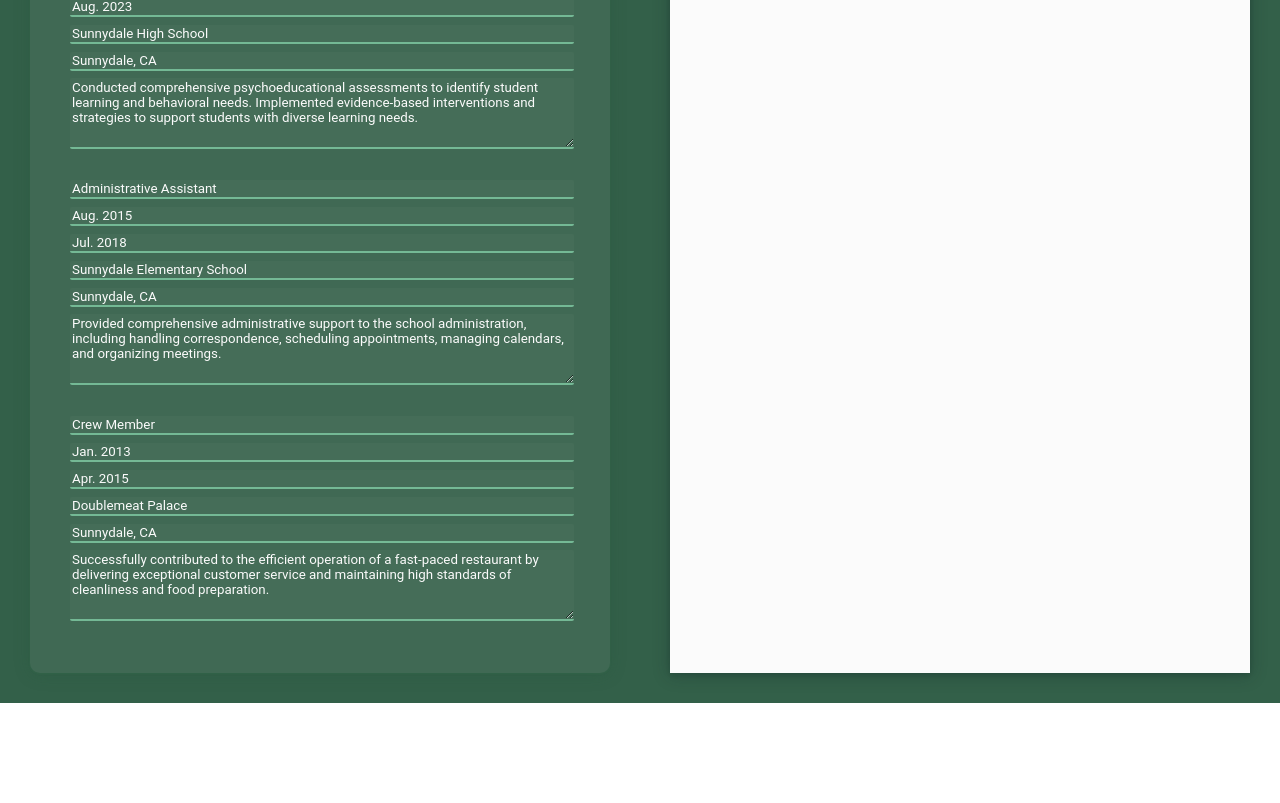
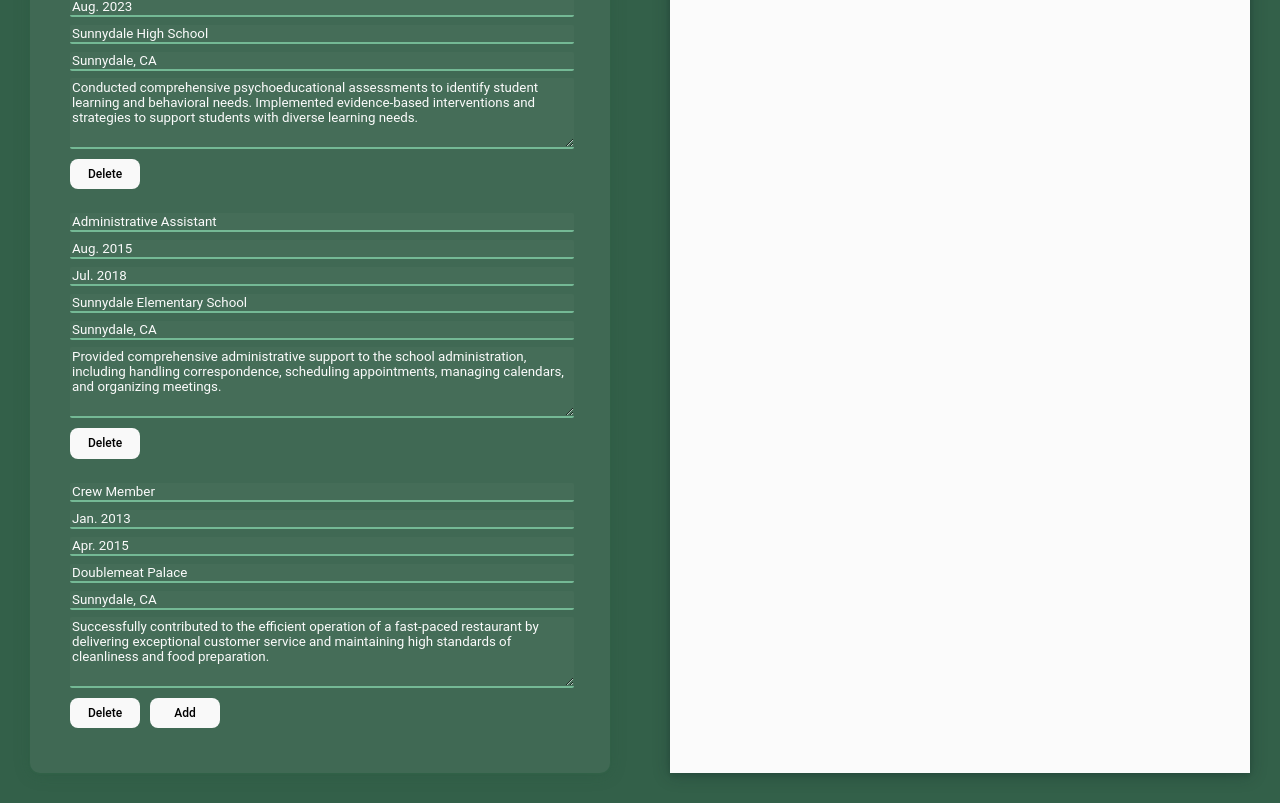
Before and after one commit to kristenmazza/cv-application, a React (Vite) app: page / in a window 1280 px wide. Shown: the part 798-1601 px from the top of the page. Before the commit the page ends 1501 px from the top, so only its background shows below. Built offline with nearby package versions, Linux system fonts and the light colour scheme.

Commit message:
Implement add and del buttons for experiences

```diff
--- a/src/components/Editor.jsx
+++ b/src/components/Editor.jsx
@@ -11,6 +11,7 @@ export default function Editor(props) {
 
 function Form(props) {
     const [isEduAddButtonShown, setIsEduAddButtonShown] = useState(false);
+    const [isExpAddButtonShown, setIsExpAddButtonShown] = useState(false);
 
     return (
         <form>
@@ -77,7 +78,7 @@ function Form(props) {
                 <h2 className="editor-heading">Education</h2>
                 <FormEducation {...props} isEduAddButtonShown={isEduAddButtonShown} setIsEduAddButtonShown={setIsEduAddButtonShown} />
                 <h2 className="editor-heading">Experience</h2>
-                <FormExperience {...props} />
+                <FormExperience {...props} isExpAddButtonShown={isExpAddButtonShown} setIsExpAddButtonShown={setIsExpAddButtonShown} />
             </section>
         </form>
     )
@@ -219,6 +220,47 @@ function handleJobInputChange(e, id, jobEntries, setJobEntries, item) {
     setJobEntries(newJobEntries);
 }
 
+function handleRemoveJob({ entryId, jobEntries, setJobEntries, setIsExpAddButtonShown }) {
+    const newExperienceList = jobEntries.filter((entry) => entry.id !== entryId);
+    setJobEntries(newExperienceList);
+
+    // Show add button if there are no job entries
+    if (newExperienceList.length === 0) {
+        setIsExpAddButtonShown(true);
+    }
+}
+
+function handleAddJob(e, { setJobEntries, setIsExpAddButtonShown }) {
+    e.preventDefault();
+    const newItem = {
+        school: "",
+        schoolLocation: "",
+        schoolDegree: "",
+        schoolDateStart: "",
+        schoolDateEnd: "",
+        id: crypto.randomUUID(),
+    }
+    setJobEntries(jobEntries => [...jobEntries, newItem]);
+    setIsExpAddButtonShown(false);
+}
+
+function DeleteJobButton({entryId, jobEntries, setJobEntries, setIsExpAddButtonShown}) {
+    return (
+        <button
+            type="button"
+            className="delete-button"
+            id={entryId}
+            onClick={() => handleRemoveJob({ entryId, jobEntries, setJobEntries, setIsExpAddButtonShown })}
+        >Delete</button>
+    )
+}
+
+function AddJobButton({ jobEntries, setJobEntries, setIsExpAddButtonShown }) {
+    return (
+        <button className="add-button" onClick={(e) => handleAddJob(e, { jobEntries, setJobEntries, setIsExpAddButtonShown })}>Add</button>
+    )
+}
+
 function FormExperience(props) {
     return (
         <>
@@ -289,8 +331,13 @@ function FormExperience(props) {
                             onChange={(e) => handleJobInputChange(e, entry.id, props.jobEntries, props.setJobEntries, "jobDescription")}
                         ></textarea>
                     </label>
+                     <div className="button-group">
+                        <DeleteJobButton entryId={entry.id} jobEntries={props.jobEntries} setJobEntries={props.setJobEntries} setIsExpAddButtonShown={props.setIsExpAddButtonShown} />
+                        {i === props.jobEntries.length - 1 && <AddJobButton jobEntries={props.jobEntries} setJobEntries={props.setJobEntries} setIsExpAddButtonShown={props.setIsExpAddButtonShown} />}
+                    </div>
                 </div>
             ))}
+            {props.isExpAddButtonShown === true && <AddJobButton jobEntries={props.jobEntries}  setJobEntries={props.setJobEntries} setIsExpAddButtonShown={props.setIsExpAddButtonShown}/>}
         </>
     )
 }
@@ -333,4 +380,19 @@ AddEducationButton.propTypes = {
 FormExperience.propTypes = {
     jobEntries: PropTypes.array,
     setJobEntries: PropTypes.func,
+    isExpAddButtonShown: PropTypes.bool,
+    setIsExpAddButtonShown: PropTypes.func,
 }
+
+DeleteJobButton.propTypes = {
+    entryId: PropTypes.string,
+    jobEntries: PropTypes.array,
+    setJobEntries: PropTypes.func,
+    setIsExpAddButtonShown: PropTypes.func,
+}
+
+AddJobButton.propTypes = {
+    jobEntries: PropTypes.array,
+    setJobEntries: PropTypes.func,
+    setIsExpAddButtonShown: PropTypes.func,
+}
```
